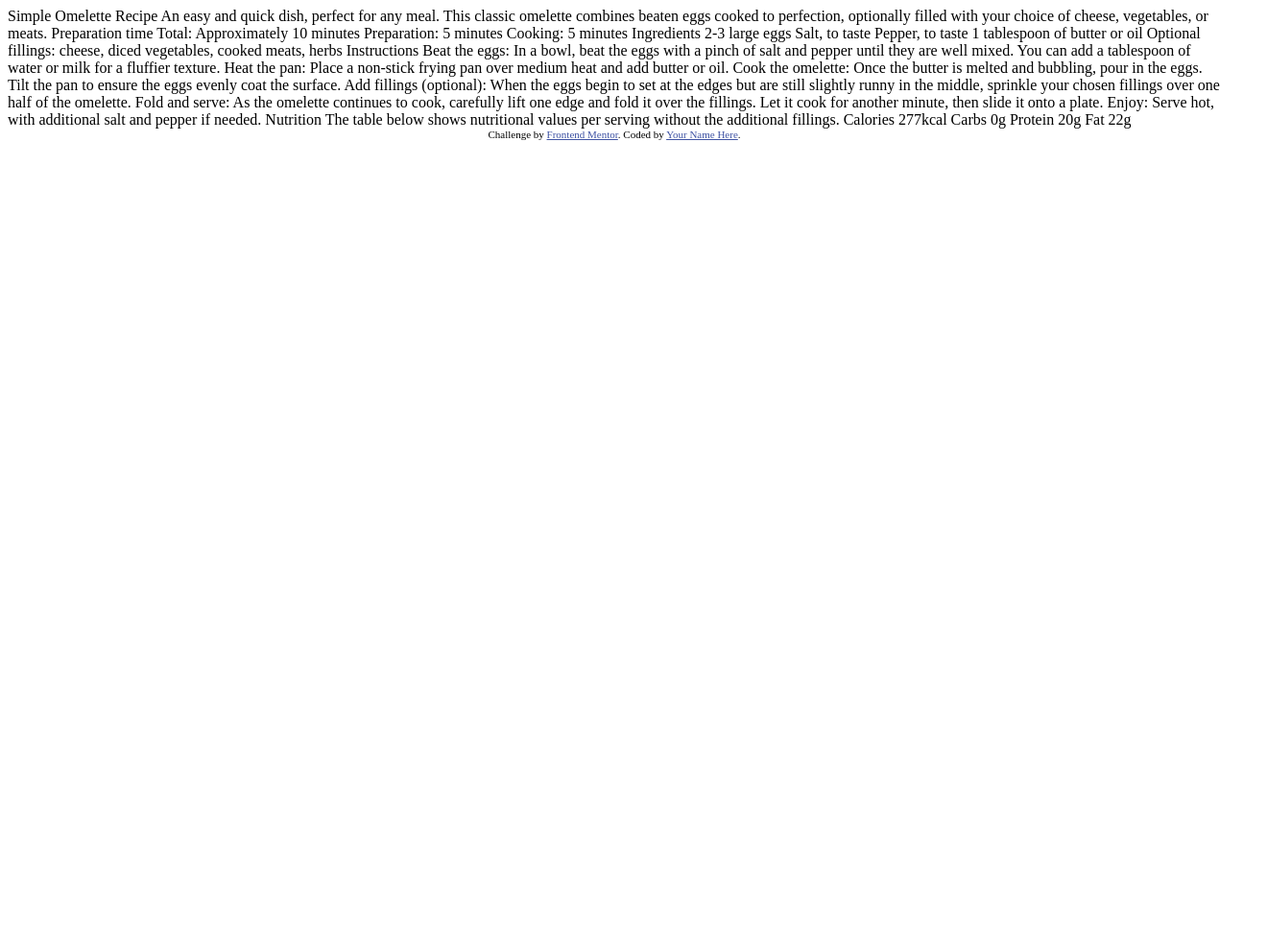
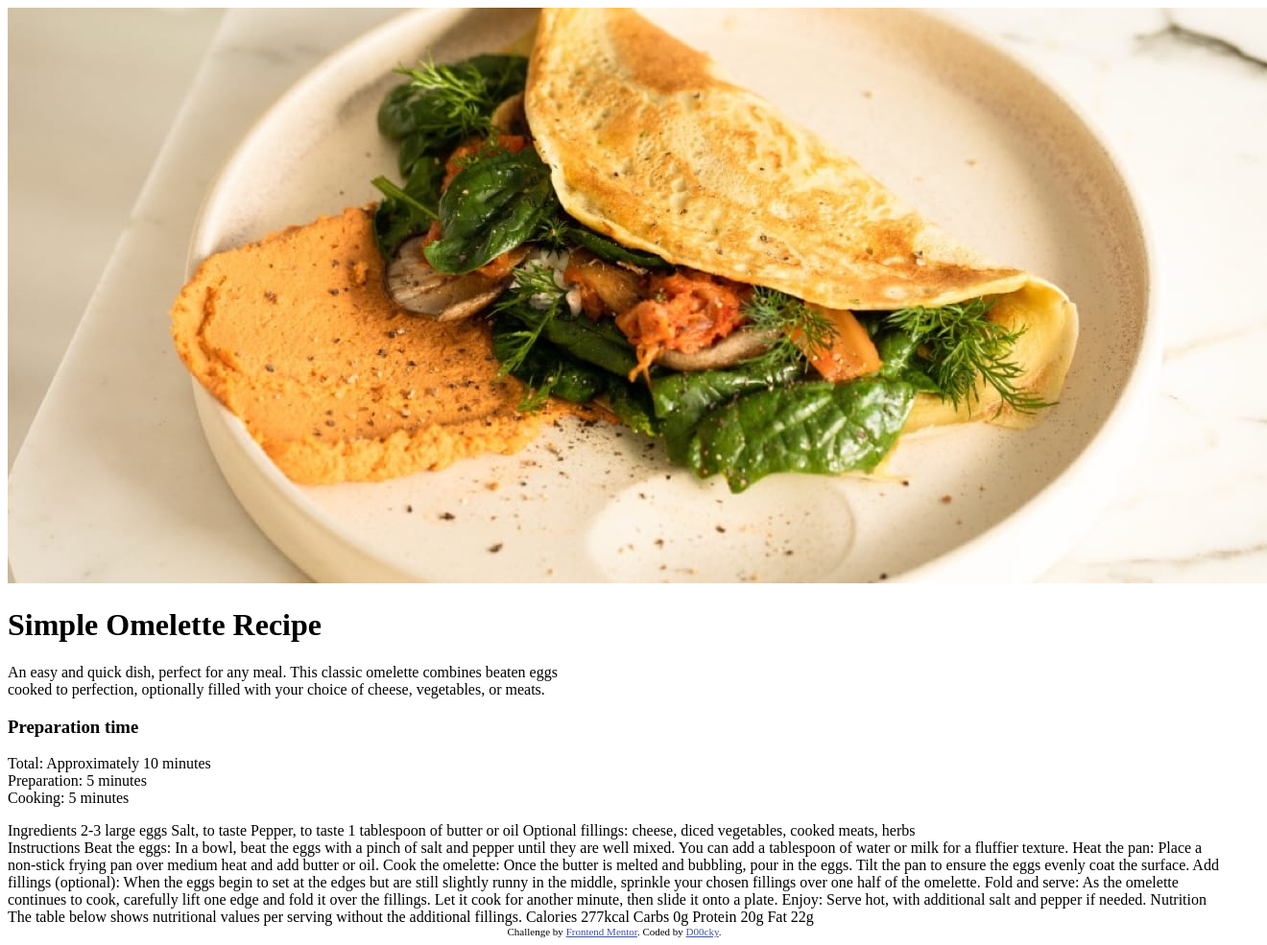
Before and after one commit to Shledakayn/Recipes2, a plain HTML site: page index.html in a window 1280 px wide. Shown: the whole page at 96% size, 1320 px wide, since content can reach past the window. Before the commit the page ends 800 px from the top, so only its background shows below. Drawn offline with Linux system fonts and the light colour scheme.

Commit message:
add first elements in the index.html.

```diff
--- a/index.html
+++ b/index.html
@@ -16,16 +16,23 @@
 </head>
 <body>
 
-  Simple Omelette Recipe
+  <div class="image">
+    <img src="./assets/images/image-omelette.jpeg" alt="Delicious omelette">
+  </div>
 
-  An easy and quick dish, perfect for any meal. This classic omelette combines beaten eggs cooked
-  to perfection, optionally filled with your choice of cheese, vegetables, or meats.
+  <div class="Introduction">
+    <h1 class="Title">Simple Omelette Recipe</h1>
+    <p class="Intro">An easy and quick dish, perfect for any meal. This classic omelette combines beaten eggs <br> cooked
+    to perfection, optionally filled with your choice of cheese, vegetables, or meats.</p>
+  </div>
 
-  Preparation time
+<div>
+  <h3>Preparation time</h3>
 
-  Total: Approximately 10 minutes
-  Preparation: 5 minutes
-  Cooking: 5 minutes
+  <p>Total: Approximately 10 minutes<br>
+    Preparation: 5 minutes<br>
+    Cooking: 5 minutes<br></p>
+
 
   Ingredients
 
@@ -34,6 +41,9 @@
   Pepper, to taste
   1 tablespoon of butter or oil
   Optional fillings: cheese, diced vegetables, cooked meats, herbs
+
+</div>
+
 
   Instructions
 
@@ -71,7 +81,7 @@
 
   <div class="attribution">
     Challenge by <a href="https://www.frontendmentor.io?ref=challenge" target="_blank">Frontend Mentor</a>.
-    Coded by <a href="#">Your Name Here</a>.
+    Coded by <a href="#">D00cky</a>.
   </div>
 </body>
 </html>
```
